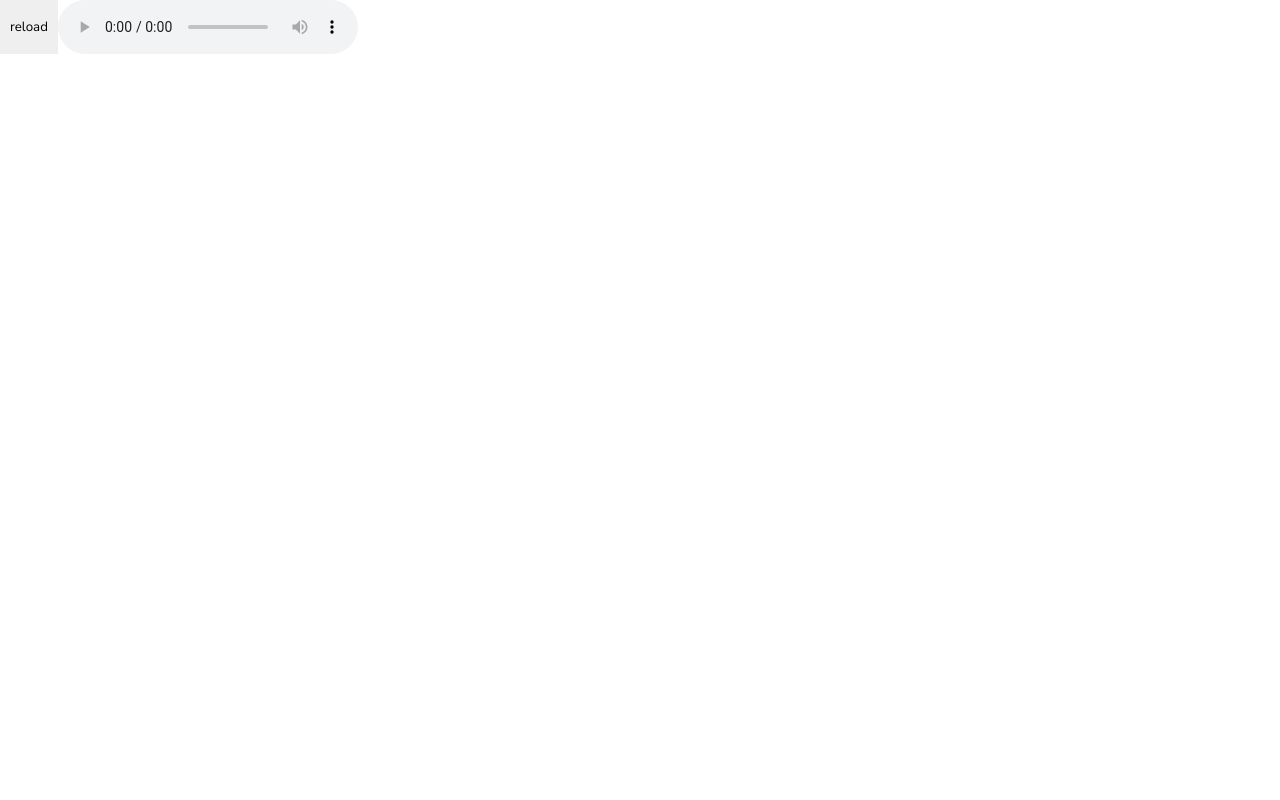
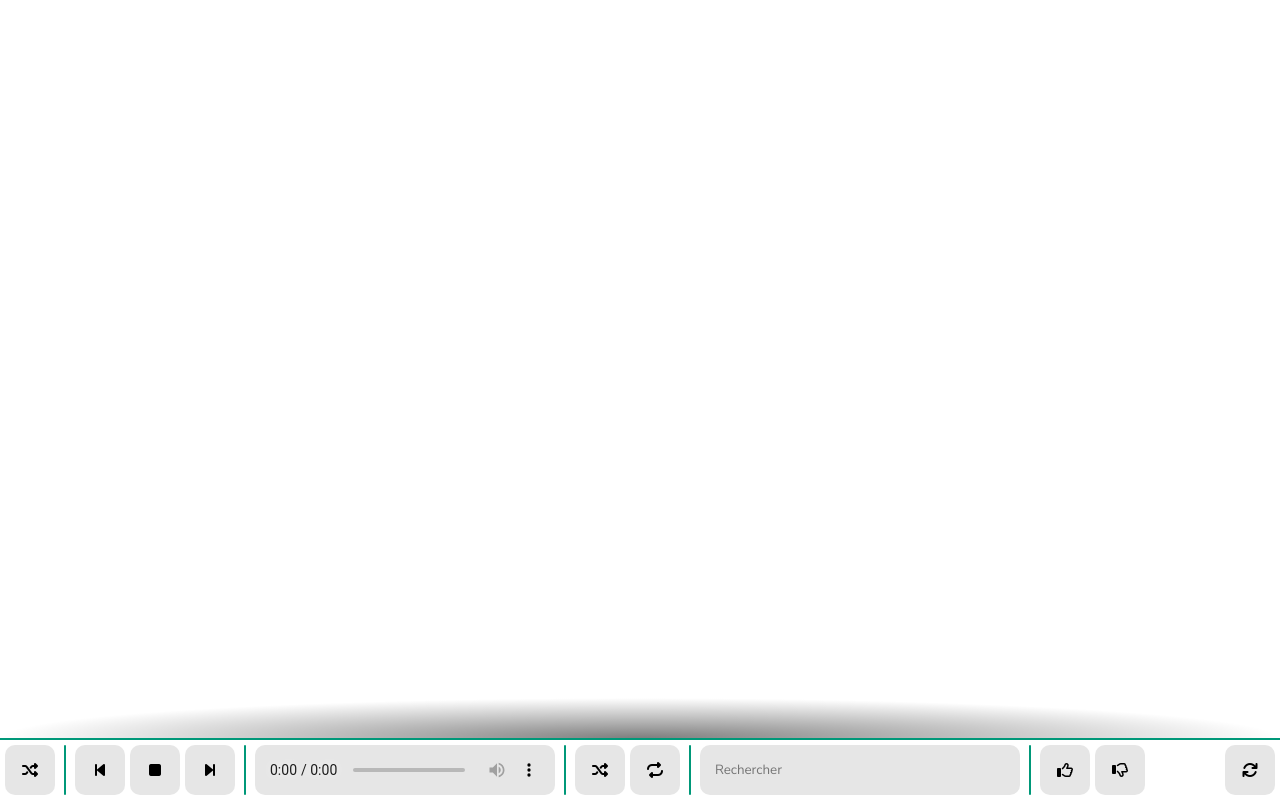
Before and after one commit to nlandau-0789/AudioPilot, a plain HTML site: page frontend/index.html in a window 1280 px wide. Drawn offline with Linux system fonts and the light colour scheme; files that its build step writes are made by us from their sources; no server answers; files whose address does not match are found by name.

Commit message:
added player

```diff
--- a/frontend/index.html
+++ b/frontend/index.html
@@ -6,15 +6,56 @@
     <title>AudioPilot</title>
     <link rel="stylesheet" href="frontend/styles.css">
     <script src="frontend/scripts.js" defer></script>
+    <link rel="stylesheet" href="https://cdnjs.cloudflare.com/ajax/libs/font-awesome/6.4.2/css/all.min.css" integrity="sha512-z3gLpd7yknf1YoNbCzqRKc4qyor8gaKU1qmn+CShxbuBusANI9QpRohGBreCFkKxLhei6S9CQXFEbbKuqLg0DA==" crossorigin="anonymous" referrerpolicy="no-referrer" />
 </head>
 <body>
-    <section style="display: flex; width: 100%;">
-        <button id="reload-btn">reload</button>
+    <div id="table-wrapper" >
+        <table id="music-list-display" class="table-sortable">
+            <thead></thead>
+            <tbody ></tbody>
+        </table>
+    </div>
+    <div class="scroll-shadows-top"></div>
+    <div class="scroll-shadows-bottom"></div>
+    <nav id="playbar">
+        <button id="play-btn" role="button" tooltip="Jouer aléatoire">
+            <i class="fa-solid fa-shuffle"></i>
+            <i class="fa-solid fa-play"></i>
+            <i class="fa-solid fa-pause"></i>
+        </button>
+        <div class="sep"></div>
+        <button id="play-prec-btn" role="button" tooltip="Jouer précédent">
+            <i class="fa-solid fa-backward-step"></i>
+        </button>
+        <button id="stop-btn" role="button" tooltip="Arrêter de jouer">
+            <i class="fa-solid fa-stop"></i>
+        </button>
+        <button id="play-next-btn" role="button" tooltip="Jouer suivant">
+            <i class="fa-solid fa-forward-step"></i>
+        </button>
+        <div class="sep"></div>
         <audio id="lazyAudio" controls preload="none">Your browser does not support the audio element.</audio>
-    </section>
-    <table id="music-list-display" class="table-sortable">
-        <thead></thead>
-        <tbody></tbody>
-    </table>
+        <div class="sep"></div>
+        <button id="shuffle-btn" role="button" tooltip="Mélanger">
+            <i class="fa-solid fa-shuffle"></i>
+        </button>
+        <input type="checkbox" name="loop-btn" id="loop-btn" hidden>
+        <label for="loop-btn" role="button" id="loop-btn-label" tooltip="Boucler">
+            <i class="fa-solid fa-repeat"></i>
+        </label>
+        <div class="sep"></div>
+        <input type="text" placeholder="Rechercher">
+        <div class="sep"></div>
+        <button id="like-btn" role="button" tooltip="Liker">
+            <i class="fa-regular fa-thumbs-up"></i>
+        </button>
+        <button id="dislike-btn" role="button" tooltip="Disliker">
+            <i class="fa-regular fa-thumbs-down"></i>
+        </button>
+
+        <button id="reload-btn" role="button" tooltip="Rafraichir">
+            <i class="fa-solid fa-arrows-rotate"></i>
+        </button>
+    </nav>
 </body>
 </html>
--- a/frontend/scripts.js
+++ b/frontend/scripts.js
@@ -16,7 +16,7 @@ function make_row(data, headers) {
     }
     e.addEventListener("click", (event) => {
         const lazyAudio = document.getElementById('lazyAudio');
-        lazyAudio.setAttribute("src", e.getAttribute("filename"));
+        lazyAudio.setAttribute("src", encodeURIComponent(e.getAttribute("filename")));
         lazyAudio.play()
     })
 
@@ -43,6 +43,13 @@ async function reload() {
     await fetchData()
     let table = document.getElementById("music-list-display")
     let table_body = document.querySelector("tbody")
+    let table_head = document.querySelector("thead")
+    table.removeChild(table_head)
+    table.removeChild(table_body)
+    table.appendChild(document.createElement("thead"))
+    table_body = document.createElement("tbody")
+    // table_body.classList.add("scroll-shadows")
+    table.appendChild(table_body)
     // console.log(data)
     // console.log(data.length)
     headers = Object.keys(music_data[0])
@@ -178,3 +185,14 @@ function sortTable() {
         body.appendChild(e)
     }
 }
+
+content = document.querySelector('#table-wrapper')
+wrapper = content.parentElement
+shadowTop = document.querySelector('.scroll-shadows-top')
+shadowBottom = document.querySelector('.scroll-shadows-bottom')
+
+content.addEventListener('scroll', function () {
+    var currentScroll = this.scrollTop / (this.scrollHeight - this.offsetHeight);
+    shadowTop.style.opacity = Math.min(currentScroll / 0.05, 1);
+    shadowBottom.style.opacity = Math.min((1 - currentScroll) / 0.05, 1);
+});
--- a/frontend/styles.css
+++ b/frontend/styles.css
@@ -6,6 +6,16 @@ body {
     padding: 0;
     margin: 0;
     font-family: 'Nunito Sans', sans-serif;
+    --playbar-height: 60px;
+    --headers-height: 43.2px;
+    box-sizing: border-box;
+}
+
+#table-wrapper {
+    height: calc(100vh - var(--playbar-height));
+    /* height: 100vh; */
+    overflow-y: auto;
+    border-bottom: 2px solid #009879;
 }
 
 table {
@@ -18,18 +28,14 @@ table {
     /*     box-shadow: 0 0 20px rgba(0, 0, 0, 0.15); */
 }
 
-button:active, tbody > tr:hover {
+button:active,
+tbody>tr:hover,
+input[type="checkbox"]:checked+label {
     filter: brightness(0.9);
 }
 
-tbody > tr:active {
+tbody>tr:active {
     filter: brightness(0.8);
-}
-
-thead tr {
-    background-color: #009879;
-    color: #ffffff;
-    text-align: left;
 }
 
 th,
@@ -40,6 +46,8 @@ td {
 
 th {
     user-select: none;
+    height: var(--headers-height);
+    padding-block: 0;
 }
 
 tbody tr {
@@ -54,9 +62,9 @@ tbody tr:nth-of-type(odd) {
     background-color: #ffffff;
 }
 
-tbody tr:last-of-type {
+/* tbody tr:last-of-type {
     border-bottom: 2px solid #009879;
-}
+} */
 
 tbody tr.active-row {
     font-weight: bold;
@@ -65,7 +73,12 @@ tbody tr.active-row {
 
 .table-sortable th {
     cursor: pointer;
-    position: relative;
+    position: sticky;
+    top: 0;
+    z-index: 2;
+    background-color: #009879;
+    color: #ffffff;
+    text-align: left;
 }
 
 .table-sortable th[sortstate="1"]::after {
@@ -85,7 +98,7 @@ tbody tr.active-row {
 
 .table-sortable th[sortstate="1"],
 .table-sortable th[sortstate="2"] {
-    background: rgba(0, 0, 0, 0.1);
+    filter: brightness(0.9);
 }
 
 .add-button-wrapper {
@@ -134,3 +147,107 @@ tbody tr.active-row {
 button {
     padding: 10px;
 }
+
+.scroll-shadows-top {
+    opacity: 0;
+    background:
+        radial-gradient(farthest-side at 50% 0, rgba(0, 0, 0, 0.5), rgba(0, 0, 0, 0)) center top;
+}
+
+.scroll-shadows-bottom {
+    background:
+        radial-gradient(farthest-side at 50% 100%, rgba(0, 0, 0, 0.5), rgba(0, 0, 0, 0)) center bottom;
+}
+
+.scroll-shadows-top,
+.scroll-shadows-bottom {
+    overflow: auto;
+    height: calc(100% - var(--headers-height) - var(--playbar-height) - 2px);
+    width: 100svw;
+    position: absolute;
+    top: var(--headers-height);
+    left: 0;
+    pointer-events: none;
+    background-repeat: no-repeat;
+    background-size: 100% 40px;
+    background-attachment: local;
+}
+
+#playbar {
+    position: absolute;
+    bottom: 0;
+    width: 100vw;
+    height: var(--playbar-height);
+    display: flex;
+    padding: 5px;
+    gap: 5px;
+    --playbar-border-radius: 10px;
+    --btn-bg-color: #e6e6e6;
+}
+
+#playbar>* {
+    background-color: var(--btn-bg-color);
+    border-radius: var(--playbar-border-radius);
+    height: 100%;
+}
+
+[role="button"] {
+    aspect-ratio: 1;
+}
+
+audio::-webkit-media-controls-enclosure {
+    background-color: transparent;
+}
+
+audio::-webkit-media-controls-play-button {
+    display: none;
+}
+
+.sep {
+    width: 2px;
+    margin-inline: 4px;
+    background: #009879 !important;
+}
+
+#reload-btn {
+    margin-left: auto;
+}
+
+[role="button"] {
+    display: grid;
+    place-items: center;
+}
+
+i {
+    font-size: 16px;
+    /* Adjust the size as needed */
+    width: 16px;
+    height: 16px;
+}
+
+#playbar input[type="text"] {
+    width: calc(5 * var(--playbar-height) + 4 * 5px);
+    padding-left: calc(calc(var(--headers-height) - 1em) / 2);
+}
+
+#playbar input[type="text"]:focus,
+#playbar input[type="text"]:focus-visible,
+#playbar input[type="text"]:focus-within {
+    outline: none;
+}
+
+#play-btn > i {
+    display: none;
+}
+
+#play-btn[tooltip="Jouer aléatoire"] > i.fa-shuffle {
+    display: block;
+}
+
+#play-btn[tooltip="Jouer"] > i.fa-play {
+    display: block;
+}
+
+#play-btn[tooltip="Pauser"] > i.fa-pause {
+    display: block;
+}
```
Also changed, not shown: 1 other file.
